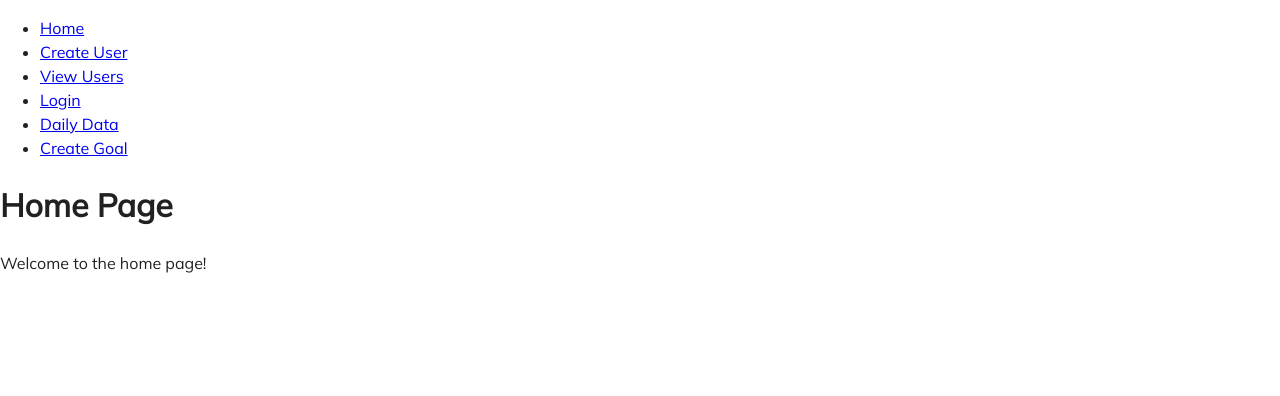
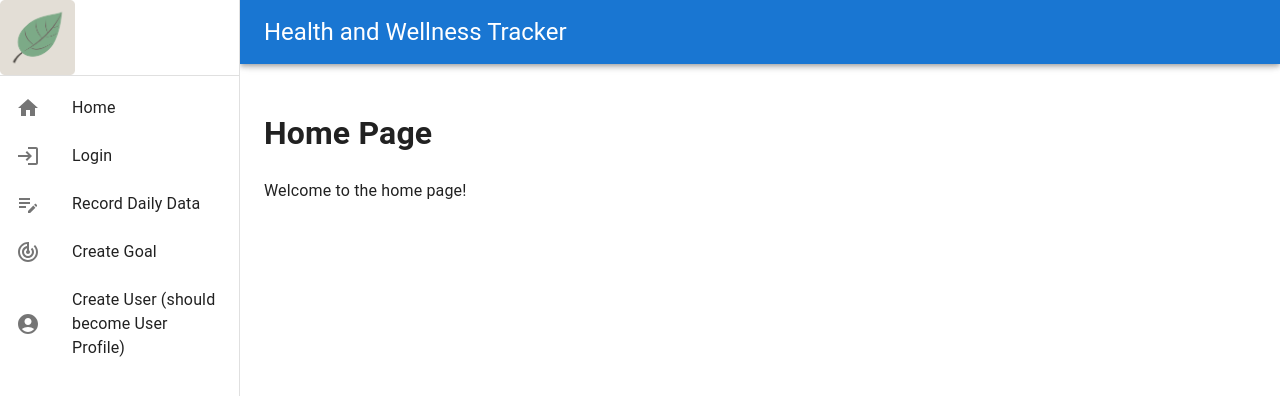
Before and after one commit to totallynotcory/CS763-Project, a React (Create React App) app in the folder code/client/: page / in a window 1280 px wide. Shown: the top 396 px of the page. Built offline with nearby package versions, Linux system fonts and the light colour scheme; no server answers.

Commit message:
create side nav bar with mui

```diff
--- a/code/client/src/App.js
+++ b/code/client/src/App.js
@@ -5,9 +5,23 @@ import Login from './components/Login.js';
 import CreateUser from "./components/CreateUser.js";
 import ViewUsers from "./components/ViewUsers.js";
 import DailyData from "./components/DailyData.js";
-import CreateGoal from './components/CreateGoal.js'
-import { createTheme, ThemeProvider, CssBaseline } from "@mui/material";
+import CreateGoal from './components/CreateGoal.js';
+
+// Styling
+import { createTheme, CssBaseline,
+  Box, Drawer, AppBar, Toolbar, List, Typography, Divider,
+  ListItem, ListItemButton, ListItemIcon, ListItemText,
+} from "@mui/material";
+
+import HomeIcon from '@mui/icons-material/Home';
+import LoginIcon from '@mui/icons-material/Login';
+import AccountCircleIcon from '@mui/icons-material/AccountCircle';
+import EditNoteIcon from '@mui/icons-material/EditNote';
+import TrackChangesIcon from '@mui/icons-material/TrackChanges';
+
 import "@fontsource/mulish";
+
+const drawerWidth = 240;
 
 const theme = createTheme({
   typography: {
@@ -17,43 +31,105 @@ const theme = createTheme({
 
 function App() {
   return (
-    <ThemeProvider theme={theme}>
+    <Router>
+    <Box sx={{ display: 'flex' }}>
       <CssBaseline />
-      <Router>
-        <nav>
-          <ul>
-            <li>
-              <Link to="/">Home</Link>
-            </li>
-            <li>
-              <Link to="/create-user">Create User</Link>
-            </li>
-            <li>
-              <Link to="/view-users">View Users</Link>
-            </li>
-            <li>
-              <Link to="/login">Login</Link>
-            </li>
-            <li>
-              <Link to="/enter-daily-data">Daily Data</Link>
-            </li>
-            <li>
-              <Link to="/create-goal">Create Goal</Link>
-            </li>
-          </ul>
-        </nav>
 
-        <Routes>
-          <Route path="/" element={Home()} />
-          <Route path="/create-user" element={CreateUser()} />
-          <Route path="/view-users" element={ViewUsers()} />
-          <Route path="/login" element={Login()} />
-          <Route path="/enter-daily-data" element={DailyData()} />
-          <Route path="/create-goal" element={CreateGoal()} />
+      {/* AppBar at the top */}
+      <AppBar
+        position="fixed"
+        sx={{ width: `calc(100% - ${drawerWidth}px)`, ml: `${drawerWidth}px` }}
+      >
+        <Toolbar>
+          <Typography variant="h5" noWrap component="div">
+            Health and Wellness Tracker
+          </Typography>
+        </Toolbar>
+      </AppBar>
 
-        </Routes>
-      </Router>
-    </ThemeProvider>
+      {/* Left-side navigation drawer */}
+      <Drawer
+        sx={{
+          width: drawerWidth,
+          flexShrink: 0,
+          '& .MuiDrawer-paper': {
+            width: drawerWidth,
+            boxSizing: 'border-box',
+          },
+        }}
+        variant="permanent"
+        anchor="left"
+      >
+        <img src="/app-logo.png" alt="Logo" style={{ height: '75px', width: '75px' }} />
+        <Divider />
+
+        {/* Sidebar Navigation */}
+        <List>
+          <ListItem disablePadding>
+            <ListItemButton component={Link} to="/">
+              <ListItemIcon> <HomeIcon /> </ListItemIcon>
+              <ListItemText primary="Home" />
+            </ListItemButton>
+          </ListItem>
+
+          <ListItem disablePadding>
+            <ListItemButton component={Link} to="/login">
+              <ListItemIcon> <LoginIcon /> </ListItemIcon>
+              <ListItemText primary="Login" />
+            </ListItemButton>
+          </ListItem>
+
+          {/* <ListItem disablePadding>
+            <ListItemButton component={Link} to="/view-users">
+              <ListItemIcon>  </ListItemIcon>
+              <ListItemText primary="View Users" />
+            </ListItemButton>
+          </ListItem> */}
+
+          <ListItem disablePadding>
+            <ListItemButton component={Link} to="/enter-daily-data">
+              <ListItemIcon> <EditNoteIcon /> </ListItemIcon>
+              <ListItemText primary="Record Daily Data" />
+            </ListItemButton>
+          </ListItem>
+
+          <ListItem disablePadding>
+            <ListItemButton component={Link} to="/create-goal">
+              <ListItemIcon> <TrackChangesIcon /> </ListItemIcon>
+              <ListItemText primary="Create Goal" />
+            </ListItemButton>
+          </ListItem>
+
+          <ListItem disablePadding>
+            <ListItemButton component={Link} to="/create-user">
+              <ListItemIcon> <AccountCircleIcon /> </ListItemIcon>
+              <ListItemText primary="Create User (should become User Profile)" />
+            </ListItemButton>
+          </ListItem>
+
+        </List>
+      </Drawer>
+
+      {/* Main content */}
+      <Box
+        component="main"
+        sx={{ flexGrow: 1, bgcolor: 'background.default', p: 3 }}
+      >
+        <Toolbar />
+
+        {/* Routes need to be outside of the Drawer, so that they render in the main content area */}
+          <Routes>
+            <Route path="/" element={<Home />} />
+            <Route path="/create-user" element={<CreateUser />} />
+            <Route path="/view-users" element={<ViewUsers />} />
+            <Route path="/login" element={<Login />} />
+            <Route path="/enter-daily-data" element={<DailyData />} />
+            <Route path="/create-goal" element={<CreateGoal />} />
+          </Routes>
+
+      </Box>
+    </Box>
+    </Router>
   );
 }
 
```
Also changed, not shown: code/client/public/app-logo.png (added).
